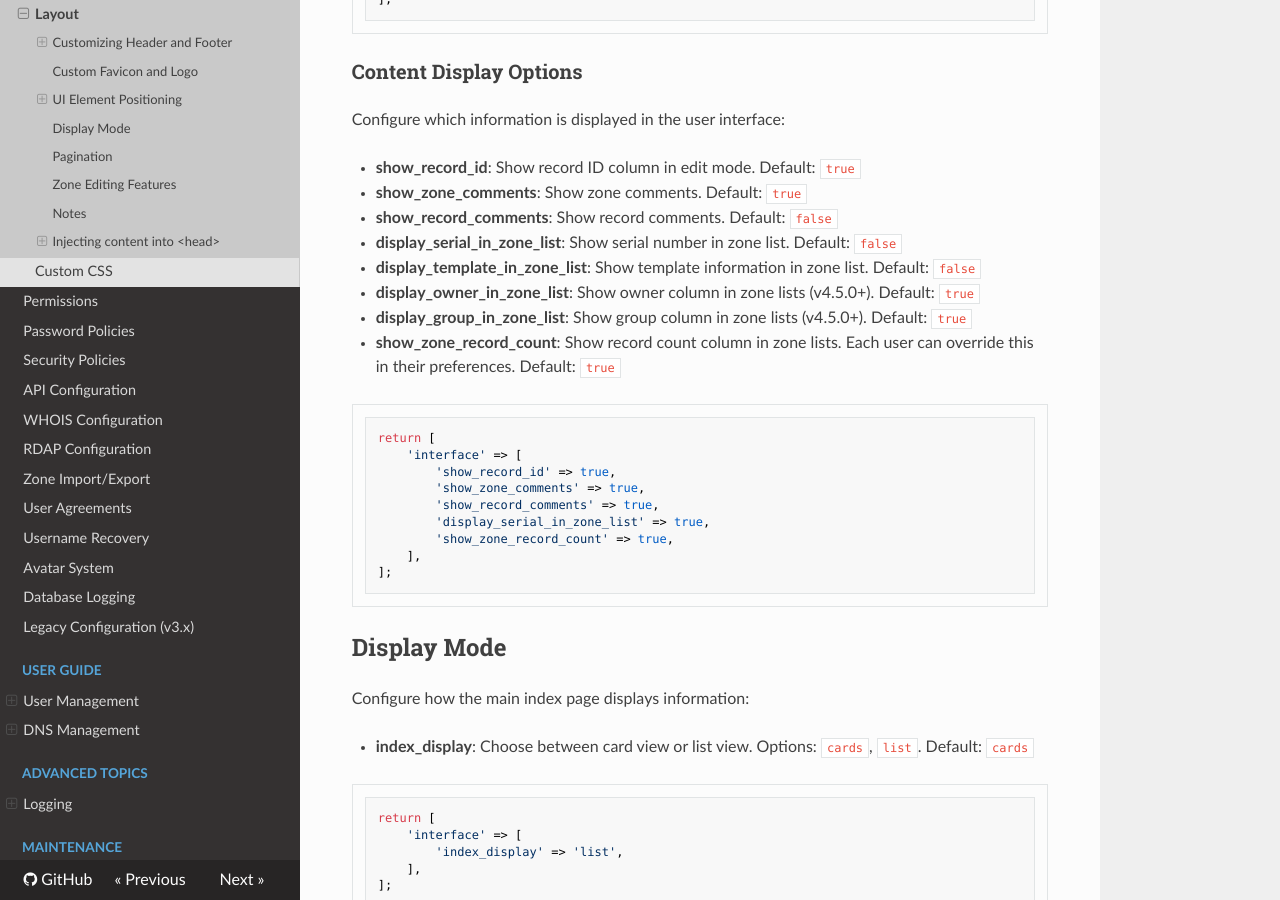
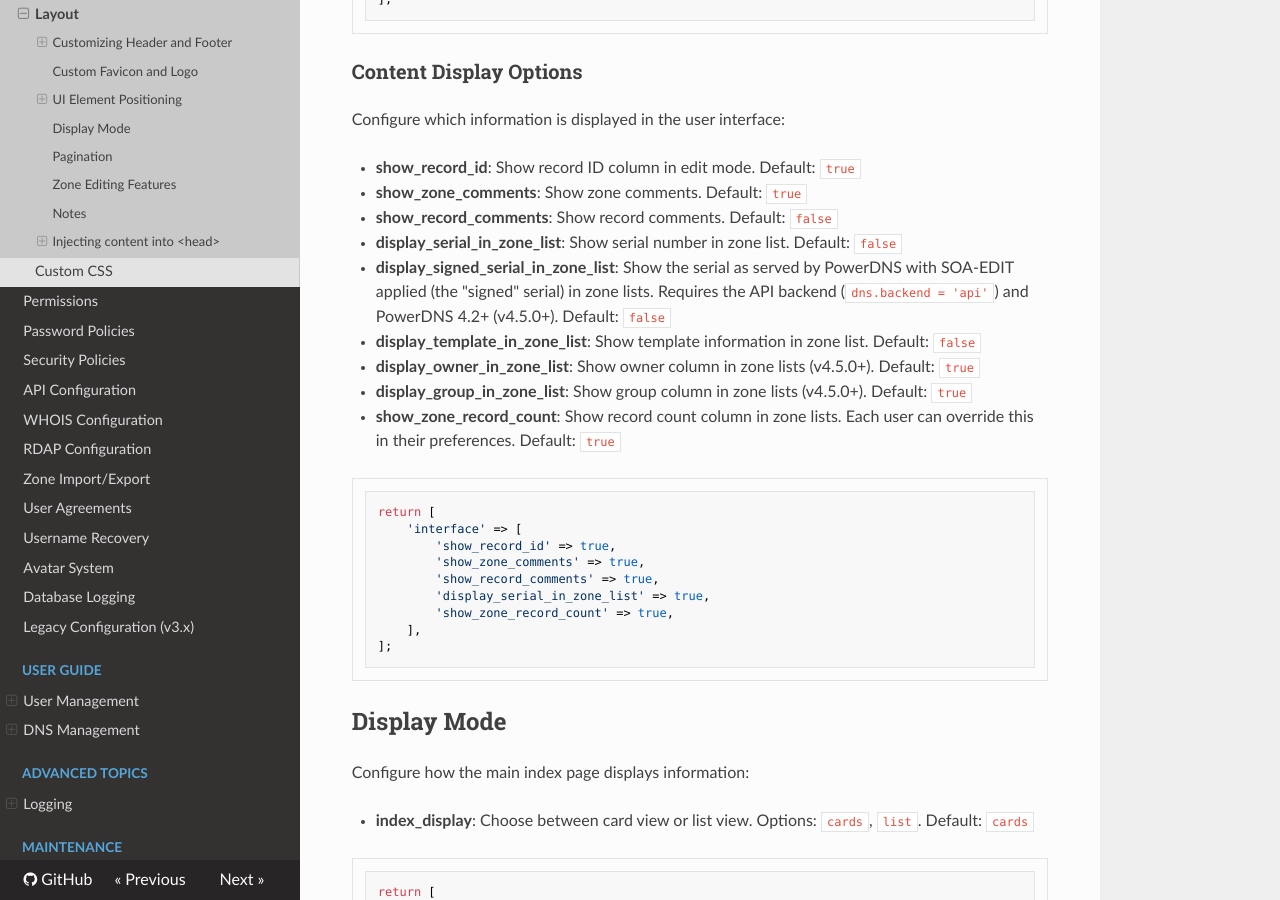
Before and after one commit to poweradmin/poweradmin-docs, an MkDocs documentation site: the page built from docs/configuration/ui/layout.md, in a window 1280 px wide and 900 px high, scrolled down 4228 px. Built offline with MkDocs 1.6.1, drawn with Linux system fonts in a browser that asks for light colours; nearby versions of some CDN libraries.

Commit message:
docs(configuration): document display_signed_serial_in_zone_list setting

```diff
--- a/docs/configuration/ui/layout.md
+++ b/docs/configuration/ui/layout.md
@@ -147,6 +147,7 @@ Configure which information is displayed in the user interface:
 - **show_zone_comments**: Show zone comments. Default: `true`
 - **show_record_comments**: Show record comments. Default: `false`
 - **display_serial_in_zone_list**: Show serial number in zone list. Default: `false`
+- **display_signed_serial_in_zone_list**: Show the serial as served by PowerDNS with SOA-EDIT applied (the "signed" serial) in zone lists. Requires the API backend (`dns.backend = 'api'`) and PowerDNS 4.2+ (v4.5.0+). Default: `false`
 - **display_template_in_zone_list**: Show template information in zone list. Default: `false`
 - **display_owner_in_zone_list**: Show owner column in zone lists (v4.5.0+). Default: `true`
 - **display_group_in_zone_list**: Show group column in zone lists (v4.5.0+). Default: `true`
```
Also changed, not shown: docs/configuration/ui/overview.md (+1 -0 lines).
